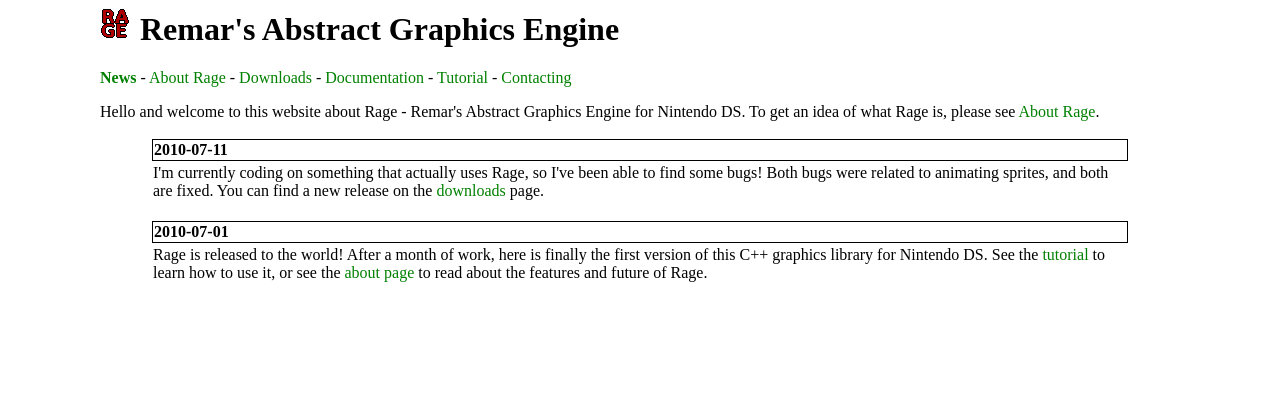
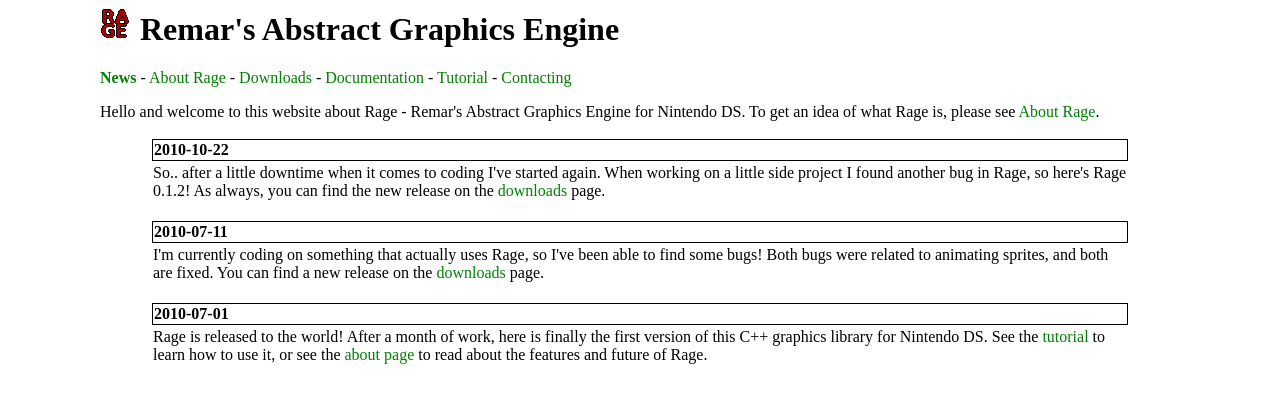
Before and after one commit to remar/rage, a PHP site: page / in a window 1280 px wide. Shown: the top 403 px of the page. Run offline with PHP 8.4, Linux system fonts and the light colour scheme.

Commit message:
* Update NEWS and www/index.php as well

```diff
--- a/www/index.php
+++ b/www/index.php
@@ -19,6 +19,16 @@
 </p>
 
 <table class="indent">
+
+<tr><td class="heading"><b> 2010-10-22 </b></td></tr>
+<tr><td>
+
+So.. after a little downtime when it comes to coding I've started
+again. When working on a little side project I found another bug in
+Rage, so here's Rage 0.1.2! As always, you can find the new release on
+the <a href="downloads.php">downloads</a> page.
+
+<br/><br/></td></tr>
 
 <tr><td class="heading"><b> 2010-07-11 </b></td></tr>
 <tr><td>
```
Also changed, not shown: 2 other files.
